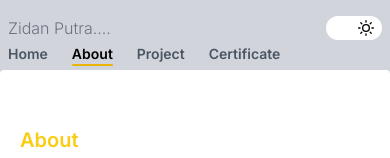
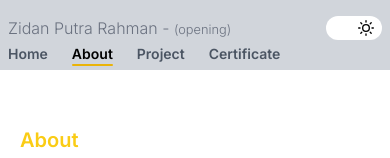
Before and after one commit to zidan-p/zidan-profile, a Next.js app: page /about in a window 390 px wide. Shown: the top 158 px of the page. Built offline with nearby package versions, Linux system fonts and the light colour scheme.

Commit message:
soem update

```diff
--- a/src/app/page.tsx
+++ b/src/app/page.tsx
@@ -34,7 +34,7 @@ export default function Home() {
               <FileTextIcon />
               <span>My CV (Global)</span>
             </a>
-            <a target="_blank" rel="noopener" href='https://www.linkedin.com/in/zidan-putra-rahman-546b6b232/' className="inline-flex gap-1 items-center hover:underline">
+            <a target="_blank" rel="noopener" href='https://www.linkedin.com/in/zidan-putra-rahman/' className="inline-flex gap-1 items-center hover:underline">
               <LinkedInIcon />
               <span>LinkedIn</span>
             </a>
--- a/src/layouts/MainLayout/index.tsx
+++ b/src/layouts/MainLayout/index.tsx
@@ -15,11 +15,14 @@ export default function MainLayout(props: Props){
         <header className="mb-1 bg-gray-300 dark:bg-gray-700">
           {props.navBarSlot}
         </header>
-        <AnimatePresence mode="wait">
+        {/* <AnimatePresence mode="wait">
           <motion.main className="bg-white  rounded p-8 px-5 md:px-14 py-14 shadow-sm min-h-[100vh] dark:bg-gray-600 dark:text-gray-300">
             {props.contentSlot}
           </motion.main>
-        </AnimatePresence>
+        </AnimatePresence> */}
+          <main className="bg-white md:rounded p-8 px-5 md:px-14 py-14 shadow-sm min-h-[100vh] dark:bg-gray-600 dark:text-gray-300">
+            {props.contentSlot}
+          </main>
           {props.footerSlot}
       </div>
     </div>
--- a/src/widgets/Navbar/index.tsx
+++ b/src/widgets/Navbar/index.tsx
@@ -11,7 +11,7 @@ export default function NavBar(){
       <nav className="flex justify-between p-2 pt-4 pb-1">
         <div className="flex gap-9">
           <div className="text-gray-500 font-light dark:text-gray-400 shrink-0">
-            Zidan Putra....
+            Zidan Putra Rahman - <small>(opening)</small>
           </div>
           <div className=" overflow-x-hidden shrink">
             {/* lorem */}
```
